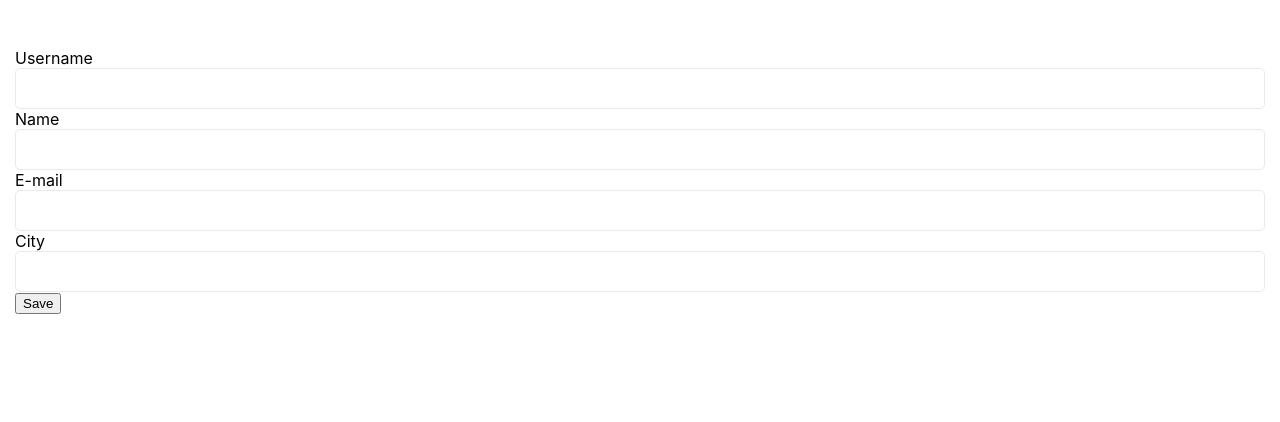
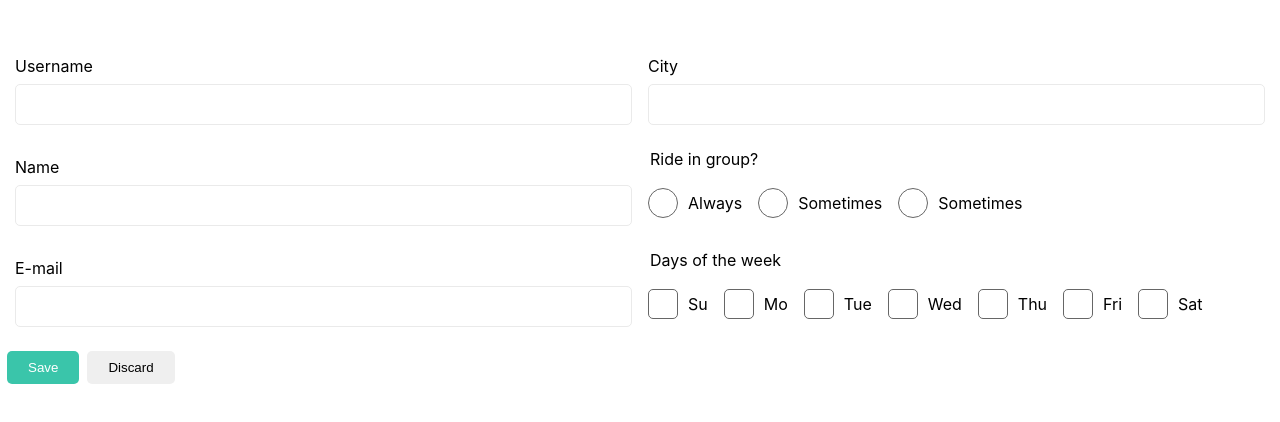
Before and after one commit to caiquecastro/venturus-test, a React app: page / in a window 1280 px wide. Shown: the part 682-1104 px from the top of the page. Before the commit the page ends 996 px from the top, so only its background shows below. Built offline with nearby package versions, Linux system fonts and the light colour scheme; no server answers; the HTML template or start-up script is replaced by a standard one.

Commit message:
Adjusts to registration form

```diff
--- a/src/App.css
+++ b/src/App.css
@@ -14,6 +14,12 @@
 body {
     font-size: 16px;
     font-family: -apple-system,BlinkMacSystemFont,"Segoe UI",Oxygen-Sans,Ubuntu,Cantarell,"Helvetica Neue",sans-serif;
+    margin: 0;
+}
+
+fieldset {
+    border: none;
+    padding: 0;
     margin: 0;
 }
 
@@ -58,3 +64,14 @@ h1 {
     border-radius: 5px;
     width: 100%;
 }
+
+.Button {
+    border: 1px solid transparent;
+    padding: .5rem 1.25rem;
+    border-radius: 5px;
+}
+
+.Button--primary {
+    background-color: var(--primary);
+    color: #fff;
+}
--- a/src/App.js
+++ b/src/App.js
@@ -1,19 +1,51 @@
-import React from 'react';
+import React, { useState, useEffect } from 'react';
 import './App.css';
 import Navbar from './components/Navbar';
 import Header from './components/Header';
 import UsersTable from './components/UsersTable';
 import PageBanner from './components/PageBanner';
+import UsersService from './services/UsersService';
 import RegistrationForm from './components/RegistrationForm';
 
 function App() {
+  const [users, setUsers] = useState([]);
+
+  function fetchUsers(filter = '') {
+    UsersService.fetchAll({
+      filter,
+    }).then((data) => {
+      setUsers(data);
+    }).catch((err) => {
+      setError(err.message);
+    });
+  }
+
+  function onDeleteUser(userId) {
+    setUsers(users.filter((u) => u.id !== userId));
+  }
+
+  useEffect(() => {
+    fetchUsers();
+  }, []);
+
+  function onRegister(newUser) {
+    setUsers([
+      ...users,
+      newUser,
+    ]);
+  }
+
   return (
     <div className="App">
       <Header />
       <Navbar />
       <PageBanner />
-      <UsersTable />
-      <RegistrationForm />
+      <UsersTable
+        users={users}
+        onDelete={onDeleteUser}
+        onFilter={fetchUsers}
+      />
+      <RegistrationForm onRegister={onRegister} />
     </div>
   );
 }
--- a/src/components/RegistrationForm/RegistrationForm.scss
+++ b/src/components/RegistrationForm/RegistrationForm.scss
@@ -1,3 +1,7 @@
+.Registration {
+    margin-bottom: 5rem;
+}
+
 .RegistrationBanner {
     display: flex;
 }
@@ -26,3 +30,91 @@
         max-width: 22rem;
     }
 }
+
+.RegistrationForm {
+    margin: 0 -.5rem;
+
+    .Fields {
+        display: flex;
+        flex-wrap: wrap;
+    }
+
+    .Field {
+        width: 50%;
+        padding: .5rem;
+    }
+
+    label,
+    legend {
+        display: block;
+        margin-bottom: .5rem;
+    }
+
+    input {
+        margin-bottom: 1rem;
+    }
+
+    button {
+        margin-right: .5rem;
+    }
+}
+
+.RadioGroup {
+    display: flex;
+    margin: .5rem 0;
+}
+
+.RadioGroupItem {
+    position: relative;
+    margin-right: 1rem;
+
+    input {
+        position: absolute;
+        left: -9999px;
+    }
+
+    label {
+        padding-left: 40px;
+        cursor: pointer;
+    }
+
+    label::before {
+        content: '';
+        width: 30px;
+        height: 30px;
+        border: 1px solid var(--grey);
+        position: absolute;
+        top: -5px;
+        left: 0px;
+    }
+
+    input[type="radio"] + label::before {
+        border-radius: 100%;
+    }
+
+    input[type="checkbox"] + label::before {
+        border-radius: 5px;
+    }
+
+    input:checked + label::before {
+        border-color: var(--primary);
+    }
+
+    input[type="radio"]:checked + label::after {
+        content: '';
+        width: 18px;
+        height: 18px;
+        background-color: var(--dark);
+        border-radius: 100%;
+        position: absolute;
+        top: 1px;
+        left: 6px;
+    }
+
+    input[type="checkbox"]:checked + label::after {
+        content: '✔';
+        position: absolute;
+        top: 0;
+        left: 6px;
+    }
+}
--- a/src/components/RegistrationForm/index.js
+++ b/src/components/RegistrationForm/index.js
@@ -5,7 +5,7 @@ import LifeRingIcon from '../../icons/LifeRing';
 import HeartbeatIcon from '../../icons/HeartBeat';
 import UsersService from '../../services/UsersService';
 
-export default function RegistrationForm() {
+export default function RegistrationForm({ onRegister }) {
   const [username, setUsername] = useState('');
   const [name, setName] = useState('');
   const [email, setEmail] = useState('');
@@ -19,9 +19,17 @@ export default function RegistrationForm() {
       name,
       email,
       city,
-    }).then(() => {
+    }).then((data) => {
+      onRegister && onRegister(data);
       window.alert('User successfully registered');
     });
+  }
+
+  function resetForm() {
+    setUsername('');
+    setName('');
+    setEmail('');
+    setCity('');
   }
 
   return (
@@ -66,6 +74,8 @@ export default function RegistrationForm() {
           </div>
         </div>
         <form className="RegistrationForm">
+          <div className="Fields">
+            <div className="Field">
               <label htmlFor="usernameInput">Username</label>
               <input
                 id="usernameInput"
@@ -73,6 +83,19 @@ export default function RegistrationForm() {
                 onChange={(e) => setUsername(e.target.value)}
                 value={username}
               />
+            </div>
+
+            <div className="Field">
+              <label htmlFor="cityInput">City</label>
+              <input
+                id="cityInput"
+                className="FormInput"
+                onChange={(e) => setCity(e.target.value)}
+                value={city}
+              />
+            </div>
+
+            <div className="Field">
               <label htmlFor="nameInput">Name</label>
               <input
                 id="nameInput"
@@ -80,6 +103,29 @@ export default function RegistrationForm() {
                 onChange={(e) => setName(e.target.value)}
                 value={name}
               />
+            </div>
+
+            <fieldset className="Field">
+              <legend>Ride in group?</legend>
+              <div className="RadioGroup">
+                <div className="RadioGroupItem">
+                  <input type="radio" name="rideInGroup" id="alwaysRide" />
+                  <label htmlFor="alwaysRide">Always</label>
+                </div>
+
+                <div className="RadioGroupItem">
+                  <input type="radio" name="rideInGroup" id="sometimesRide" />
+                  <label htmlFor="sometimesRide">Sometimes</label>
+                </div>
+
+                <div className="RadioGroupItem">
+                  <input type="radio" name="rideInGroup" id="neverRide" />
+                  <label htmlFor="neverRide">Sometimes</label>
+                </div>
+              </div>
+            </fieldset>
+
+            <div className="Field">
               <label htmlFor="emailInput">E-mail</label>
               <input
                 id="emailInput"
@@ -87,15 +133,52 @@ export default function RegistrationForm() {
                 onChange={(e) => setEmail(e.target.value)}
                 value={email}
               />
-          <label htmlFor="cityInput">City</label>
-          <input
-            id="cityInput"
-            className="FormInput"
-            onChange={(e) => setCity(e.target.value)}
-            value={city}
-          />
+            </div>
 
-          <button onClick={saveUser}>Save</button>
+            <fieldset className="Field">
+              <legend>Days of the week</legend>
+
+              <div className="RadioGroup">
+                <div className="RadioGroupItem">
+                  <input type="checkbox" name="daysOfTheWeek" id="sunday" />
+                  <label htmlFor="sunday">Su</label>
+                </div>
+
+                <div className="RadioGroupItem">
+                  <input type="checkbox" name="daysOfTheWeek" id="monday" />
+                  <label htmlFor="monday">Mo</label>
+                </div>
+
+                <div className="RadioGroupItem">
+                  <input type="checkbox" name="daysOfTheWeek" id="tuesday" />
+                  <label htmlFor="tuesday">Tue</label>
+                </div>
+
+                <div className="RadioGroupItem">
+                  <input type="checkbox" name="daysOfTheWeek" id="wednesday" />
+                  <label htmlFor="wednesday">Wed</label>
+                </div>
+
+                <div className="RadioGroupItem">
+                  <input type="checkbox" name="daysOfTheWeek" id="thursday" />
+                  <label htmlFor="thursday">Thu</label>
+                </div>
+
+                <div className="RadioGroupItem">
+                  <input type="checkbox" name="daysOfTheWeek" id="friday" />
+                  <label htmlFor="friday">Fri</label>
+                </div>
+
+                <div className="RadioGroupItem">
+                  <input type="checkbox" name="daysOfTheWeek" id="saturday" />
+                  <label htmlFor="saturday">Sat</label>
+                </div>
+              </div>
+            </fieldset>
+          </div>
+
+          <button className="Button Button--primary" onClick={saveUser}>Save</button>
+          <button className="Button" type="reset" onClick={resetForm}>Discard</button>
         </form>
       </div>
     </div>
--- a/src/components/UsersTable/index.js
+++ b/src/components/UsersTable/index.js
@@ -3,27 +3,13 @@ import './UsersTable.scss';
 import UsersService from '../../services/UsersService';
 import TrashIcon from '../../icons/TrashIcon';
 
-function getCityLink(address) {
+function getCityLink(address = {}) {
   const { geo: { lat, lng } } = address;
 
   return `https://www.google.com/maps/search/?api=1&query=${lat},${lng}`;
 }
 
-export default function UsersTable() {
-  const [users, setUsers] = useState([]);
-  const [error, setError] = useState(null);
-  const [filter, setFilter] = useState('');
-
-  useEffect(() => {
-    UsersService.fetchAll({
-      filter,
-    }).then((data) => {
-      setUsers(data);
-    }).catch((err) => {
-      setError(err.message);
-    });
-  }, [filter]);
-
+export default function UsersTable({ users, onFilter, onDelete }) {
   function deleteUser(user) {
     const confirmAnswer = window.confirm(`Do you want to delete user ${user.name}?`);
 
@@ -31,6 +17,7 @@ export default function UsersTable() {
       UsersService.deleteUser(user.id)
         .then(() => {
           window.alert('User was successfully deleted');
+          onDelete && onDelete(user.id);
         });
     }
   }
@@ -47,8 +34,7 @@ export default function UsersTable() {
               id="searchInput"
               className="FormInput"
               placeholder="Filter Table Content"
-              value={filter}
-              onChange={(e) => setFilter(e.target.value)}
+              onChange={(e) => onFilter(e.target.value)}
             />
           </form>
         </div>
@@ -78,15 +64,20 @@ export default function UsersTable() {
                   <a href={`mailto:${user.email}`}>{user.email}</a>
                 </td>
                 <td>
-                  <a href={getCityLink(user.address)}>
-                    {user.address.city}
-                  </a>
+                  {
+                    user.address.geo ?
+                      (
+                        <a href={getCityLink(user.address)}>
+                          {user.address.city}
+                        </a>
+                      ) : user.address.city
+                  }
                 </td>
                 <td>-----</td>
                 <td>-----</td>
-                <td>{user.postsCount}</td>
-                <td>{user.albumsCount}</td>
-                <td>{user.photosCount}</td>
+                <td>{user.postsCount || '0'}</td>
+                <td>{user.albumsCount || '0'}</td>
+                <td>{user.photosCount || '0'}</td>
                 <td className="TableAction">
                   <button type="button" onClick={() => deleteUser(user)}>
                     <TrashIcon />
--- a/src/services/UsersService.js
+++ b/src/services/UsersService.js
@@ -42,7 +42,17 @@ export default {
     return fetch('https://jsonplaceholder.typicode.com/users', {
       method: 'POST',
       body: JSON.stringify(attributes),
-    });
+    }).then((res) => res.json())
+      .then((responseBody) => {
+        const { city, ...rest } = attributes;
+        return {
+          address: {
+            city,
+          },
+          ...rest,
+          ...responseBody,
+        };
+      });
   },
 
   deleteUser(userId) {
```
Lines whose indentation alone changed are shown as unchanged.
